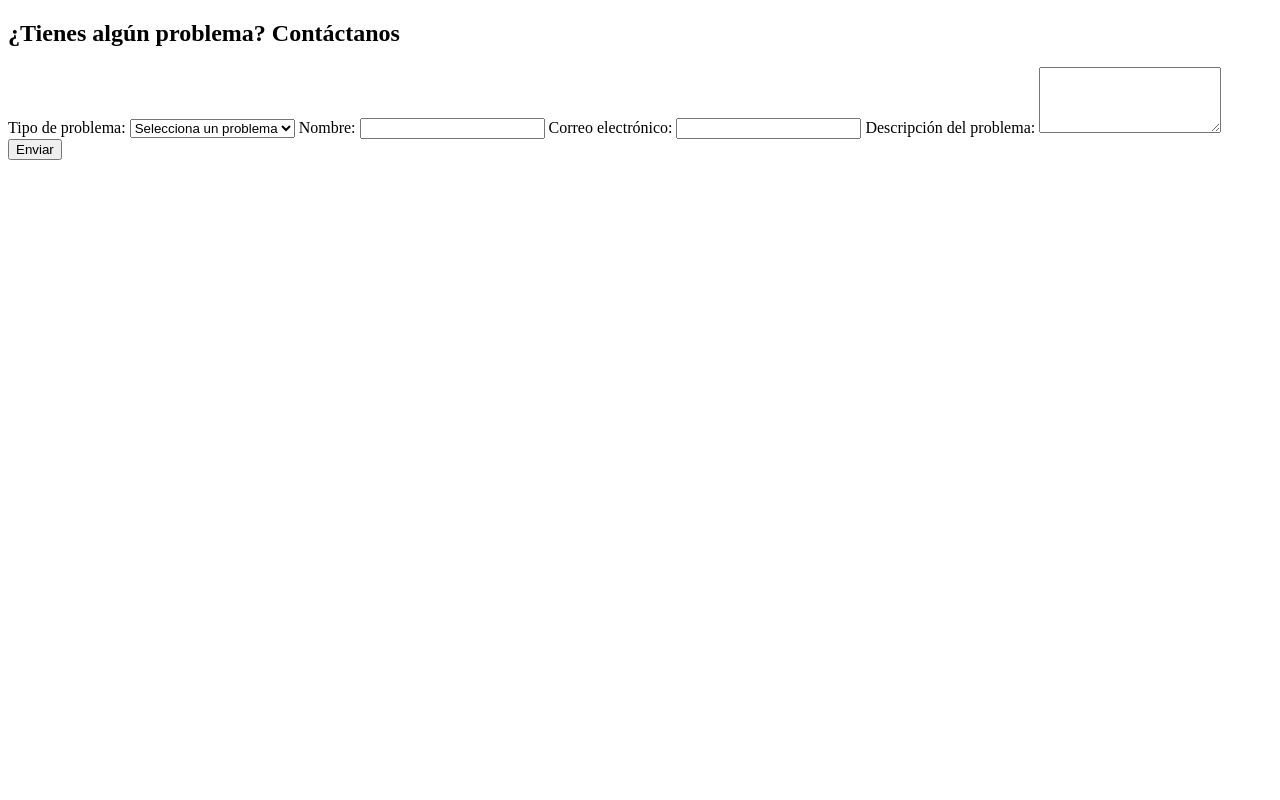
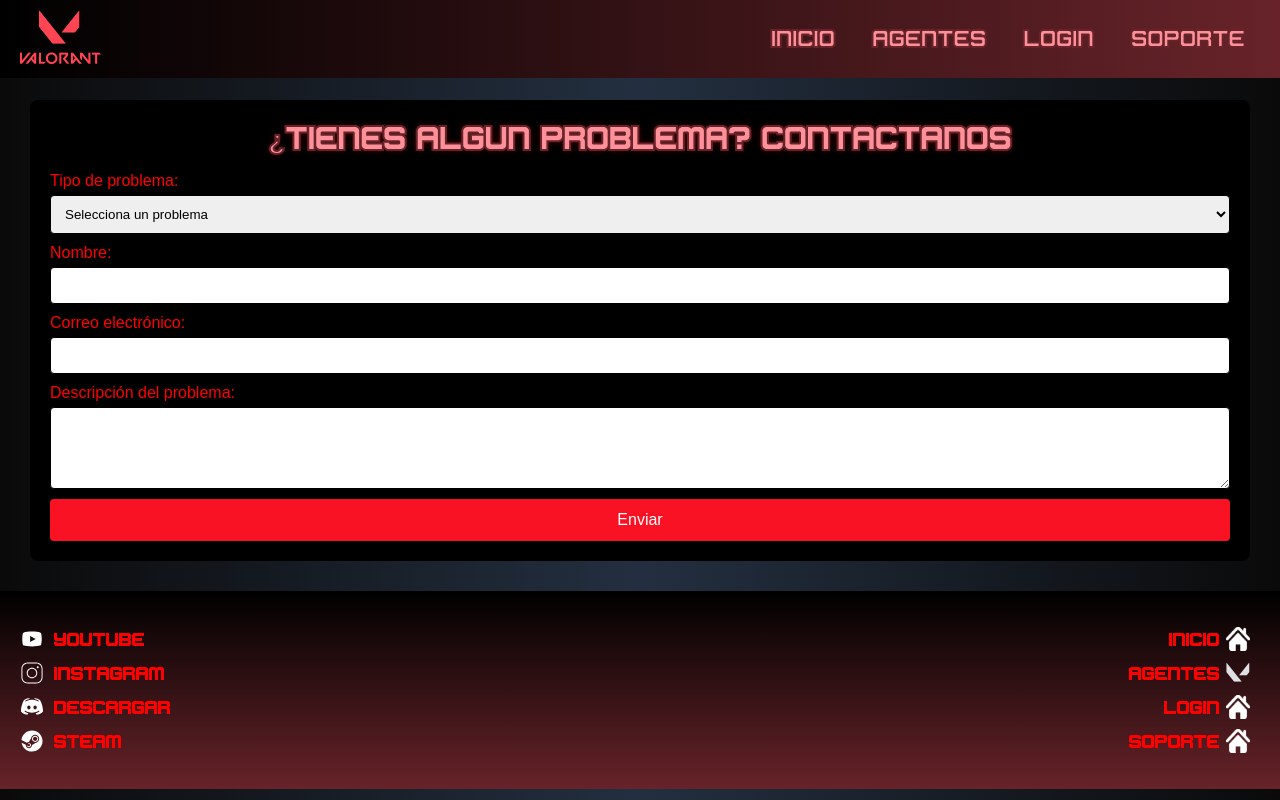
Before and after one commit to DevTears/TP-Final-CaC, a Python web app: template templates/soporte.html in a window 1280 px wide. Run offline with Jinja, Linux system fonts and the light colour scheme; the template is opened without the code that fills it, so the values that code supplies are empty; some web fonts are replaced.

Commit message:
Creacion de la pagina de soporte
Arreglos y creacion final de la paginad e soporte

```diff
--- a/css/agentes.css
+++ b/css/agentes.css
@@ -35,7 +35,7 @@ header {
 
 /* Estilo para el logo */
 .navbar-left img {
-    height: 60px;
+    height: 55px;
 }
 
 /* Estilo para los enlaces a la derecha con texto contorneado */
--- a/css/soporte.css
+++ b/css/soporte.css
@@ -0,0 +1,254 @@
+/* Fuentes */
+@font-face {
+    font-family: 'Scorpion-Regular';
+    src: url('/src/General/Fonts/Scorpion-Regular/Scorpion.ttf') format('truetype');
+}
+@font-face {
+    font-family: 'Arimo';
+    src: url('/src/General/Fonts/Arimo/Arimo-Italic-VariableFont_wght.ttf') format('truetype');
+}
+
+body {
+    margin: 0;
+    padding: 0;
+    background: linear-gradient(to left, #0a0a0a, #232F40, #0a0a0a);
+}
+
+header {
+    font-family: "Scorpion-Regular";
+    font-size: 20px;
+    font-weight: bold;
+    position: fixed;
+    top: 0;
+    z-index: 10;
+    width: 100%;
+}
+
+/* Estilo para el navbar */
+.navbar {
+    display: flex;
+    justify-content: space-between;
+    align-items: center;
+    background: linear-gradient(to left, #672329, #000000);
+    padding: 10px 20px;
+}
+
+/* Estilo para el logo */
+.navbar-left img {
+    height: 55px;
+}
+
+/* Estilo para los enlaces a la derecha con texto contorneado */
+.navbar-right a {
+    text-decoration: none;
+    margin: 0 15px;
+    font-weight: bold;
+    -webkit-text-stroke: 2px #672329; /* Contorno alrededor del texto (color y ancho) */
+    color: #fd9099; /* Color del interior del texto */
+    transition: color 0.3s; /* Transición suave de color al pasar el mouse */
+}
+
+/* Cambiar el color y el contorno al pasar el mouse por encima de "INICIO" */
+.navbar-right a:hover {
+    -webkit-text-stroke: 0.2px #7e1720; /* Contorno alrededor del texto (color y ancho) */
+    color: #e10013; /* Color del interior del texto */
+}
+
+/* Estilo para el botón hamburguesa */
+.mobile-menu-button {
+    display: none; /* Ocultar el botón en pantallas grandes */
+    cursor: pointer;
+    padding: 10px;
+    background: #000000; /* Cambia el color según tus preferencias */
+    color: #fff;
+}
+
+.mobile-menu-button .bar {
+    width: 30px;
+    height: 3px;
+    background: #fff;
+    margin: 4px 0;
+}
+
+/* Estilo para el menú desplegable */
+.mobile-menu {
+    display: none; /* Ocultar el menú en pantallas grandes */
+    background: linear-gradient(#000000, #672329, #000000);
+    position: absolute;
+    top: 75px;
+    left: 0;
+    width: 100%;
+    text-align: center;
+    transition: transform 0.3s;
+    z-index: 2; /* Asegura que el menú esté en una capa por encima del contenido */
+}
+
+.mobile-menu a {
+    display: block;
+    padding: 10px;
+    color: #fff;
+    text-decoration: none;
+}
+
+.mobile-menu a{
+    -webkit-text-stroke: 2px #960d19; /* Contorno alrededor del texto (color y ancho) */
+    color: #fd9099; /* Color del interior del texto */
+}
+
+/* Estilo para mostrar u ocultar el menú desplegable */
+@media screen and (max-width: 992px) {
+    .navbar-right {
+        display: none;
+    }
+
+    .mobile-menu-button {
+        display: block;
+    }
+
+    .mobile-menu.active {
+        display: block;
+        transform: translateY(0);
+    }
+
+    .content.menu-opened {
+        margin-top: 200px;
+    }
+}
+
+/* Main */
+.contenedor-main {
+    margin-top: 93px;
+    padding-bottom: 10px;
+    text-align: center;
+    background-color: #000000;
+    padding: 20px;
+    margin-left: 20px;
+    margin-right: 20px;
+    margin-bottom: 20px;
+    border-radius: 10px;
+}
+
+/* Estilos para el título "Personajes" como un título de sección */
+.titulo-seccion {
+    font-size: 28px; /* Tamaño de fuente para el título */
+    color: #fd9099; /* Color del interior del texto del título */
+    -webkit-text-stroke: 2px #672329; /* Contorno alrededor del texto del título (color y ancho) */
+    display: inline-block; /* Permite que el contorno se aplique correctamente */
+    padding: 5px; /* Espaciado interno para separar el contorno del texto del título */
+    font-family: 'Scorpion-Regular', sans-serif; /* Fuente utilizada para el título */
+    margin-bottom: 0px; /* Sin margen inferior para ajustar el espacio entre el título y la carta */
+    margin-top: 0px; /* Sin margen superior */
+    text-align: center;
+    animation: neon 1s ease-in-out infinite alternate; /* Animación para el efecto parpadeante del título */
+}
+
+/* Estilos para el formulario */
+.container {
+    margin: 30px;
+    padding: 20px;
+    background-color: #000000; /* Color de fondo del formulario */
+    border-radius: 8px;
+    margin-top: 100px;
+    font-family: 'Arimo', sans-serif;
+    font-weight: 20px;
+  }
+
+  #contactForm {
+    display: flex;
+    flex-direction: column;
+  }
+
+  #contactForm label {
+    margin-top: 10px;
+    font-size: 16px;
+    color: #ff0000; /* Color del texto de las etiquetas */
+  }
+
+  #contactForm select,
+  #contactForm input,
+  #contactForm textarea {
+    margin-top: 5px;
+    padding: 10px;
+    border: 1px solid #000000; /* Color del borde de los campos */
+    border-radius: 4px;
+  }
+
+  #contactForm button {
+    margin-top: 10px;
+    padding: 12px;
+    background-color: #f91124; /* Color de fondo del botón */
+    color: #fff; /* Color del texto del botón */
+    border: none;
+    border-radius: 4px;
+    cursor: pointer;
+    font-size: 16px;
+  }
+
+  #contactForm button:hover {
+    background-color: #b01522; /* Cambia el color de fondo al pasar el ratón sobre el botón */
+  }
+
+  footer {
+    display: flex;
+    justify-content: space-between;
+    background: linear-gradient(#000000, #672329);
+    color: #ffffff;
+    padding: 20px;
+  }
+
+.left-section a:hover,
+.right-section a:hover {
+   font-family: "Scorpion-Regular";
+   color: rgb(245, 102, 102);
+}
+
+.right-section ul li,
+.center-section ul li {
+   justify-content: flex-end;
+   margin-bottom: 10px;
+}
+
+.left-section ul,
+.right-section ul {
+  padding: 0;
+}
+
+.left-section ul li img,
+.right-section ul li img {
+  vertical-align: middle;
+  align-items: center;
+}
+
+.left-section a,
+.right-section a {
+  text-decoration: none;
+  font-family: "Scorpion-Regular";
+  color: red;
+  text-decoration: none;
+  display: inline-block; /* Asegura que la vertical-align funcione */
+  vertical-align: middle; /* Alinea verticalmente el texto con el icono */
+}
+
+.left-section ul li,
+.right-section ul li {
+  display: flex;
+  align-items: center;
+  margin-bottom: 10px;
+}
+
+.left-section img,
+.right-section img {
+  width: 24px;
+  height: 24px;
+  margin-right: 10px;
+}
+
+  /* Animación para el efecto neon en los títulos */
+@keyframes neon {
+    0% {
+        text-shadow: 0 0 20px rgba(255, 0, 0, 1); /* Sombra roja intensa al principio de la animación */
+    }
+    100% {
+        text-shadow: 10 10 50px rgba(255, 0, 0, 0.7); /* Sombra roja más suave al final de la animación */
+    }
+}
--- a/js/soporte.js
+++ b/js/soporte.js
@@ -11,4 +11,14 @@ document.addEventListener('DOMContentLoaded', function () {
         event.preventDefault();
       }
     });
+    const mobileMenuButton = document.querySelector(".mobile-menu-button");
+    const mobileMenu = document.querySelector(".mobile-menu");
+
+    mobileMenuButton.addEventListener("click", function () {
+        mobileMenu.classList.toggle("active");
+    });
   });
+
+document.addEventListener("DOMContentLoaded", function () {
+
+});
--- a/templates/agentes.html
+++ b/templates/agentes.html
@@ -3,7 +3,7 @@
 <head>
     <meta charset="UTF-8">
     <meta name="viewport" content="width=device-width, initial-scale=1.0">
-    <link rel="stylesheet" href="/css/agentes.css">
+    <link rel="stylesheet" href="../css/agentes.css">
     <title>Document</title>
 </head>
 <body>
--- a/templates/soporte.html
+++ b/templates/soporte.html
@@ -3,12 +3,38 @@
 <head>
     <meta charset="UTF-8">
     <meta name="viewport" content="width=device-width, initial-scale=1.0">
+    <link rel="stylesheet" href="../css/soporte.css">
     <title>Document</title>
 </head>
 <body>
+    <header>
+        <nav class="navbar">
+            <div class="navbar-left">
+                <img src="/src/Iconos/logo.png" alt="Logo">
+            </div>
+            <div class="navbar-right">
+                <a href="/index.html">INICIO</a>
+                <a href="/pages/CStrike.html">Agentes</a>
+                <a href="/pages/Valorant.html">Login</a>
+                <a href="../index.html#formulario">Soporte</a>
+            </div>
+            <div class="mobile-menu-button">
+                <div class="bar"></div>
+                <div class="bar"></div>
+                <div class="bar"></div>
+            </div>
+            <div class="mobile-menu">
+                <a href="/index.html">INICIO</a>
+                <a href="/pages/CStrike.html">Agentes</a>
+                <a href="/pages/Valorant.html">Valorant</a>
+                <a href="/pages/Left4Dead.html">Login</a>
+                <a href="../index.html#formulario">Soporte</a>
+            </div>
+        </nav>
+    </header>
     <div class="container">
         <form id="contactForm" action="https://formspree.io/tu_email" method="POST">
-          <h2>¿Tienes algún problema? Contáctanos</h2>
+          <h2 class="titulo-seccion">¿Tienes algun problema? Contactanos</h2>
 
           <label for="problema">Tipo de problema:</label>
           <select id="problema" name="problema" required>
@@ -31,6 +57,57 @@
         </form>
       </div>
 
+      <footer>
+        <div class="left-section">
+          <ul>
+            <li>
+              <a href="https://www.youtube.com/@VALORANTlatam/" target="_blank">
+                <img src="/src/Iconos/youtube.svg" alt="Icono YouTube">YOUTUBE
+              </a>
+            </li>
+            <li>
+              <a href="https://www.instagram.com/Valorant" target="_blank">
+                <img src="/src/Iconos/instagram.svg" alt="Icono Instagram">INSTAGRAM
+              </a>
+            </li>
+            <li>
+              <a href="https://playvalorant.com/es-es/" target="_blank">
+                <img src="/src/Iconos/discord.svg" alt="Icono Discord">DESCARGAR
+              </a>
+            </li>
+            <li>
+              <a href="https://store.steampowered.com/?l=spanish" target="_blank">
+                <img src="/src/Iconos/steam.svg" alt="Icono Steam">STEAM
+              </a>
+            </li>
+          </ul>
+        </div>
+        <div class="right-section">
+          <ul>
+            <li>
+                <a href="../index.html">INICIO
+                  <img src="/src/Iconos/home.png" alt="Icono Steam">
+                </a>
+            </li>
+            <li>
+                <a href="/templates/agentes.html">AGENTES
+                    <img src="/src/Iconos/icoval.png" alt="Icono Steam">
+                </a>
+            </li>
+            <li>
+                <a href="/templates/login.html">LOGIN
+                    <img src="/src/Iconos/home.png" alt="Icono Steam">
+                </a>
+            </li>
+            <li>
+                <a href="../index.html">SOPORTE
+                    <img src="/src/Iconos/home.png" alt="Icono Steam">
+                </a>
+            </li>
+          </ul>
+        </div>
+    </footer>
+
     <script src="/js/soporte.js"></script>
 </body>
 </html>
```
